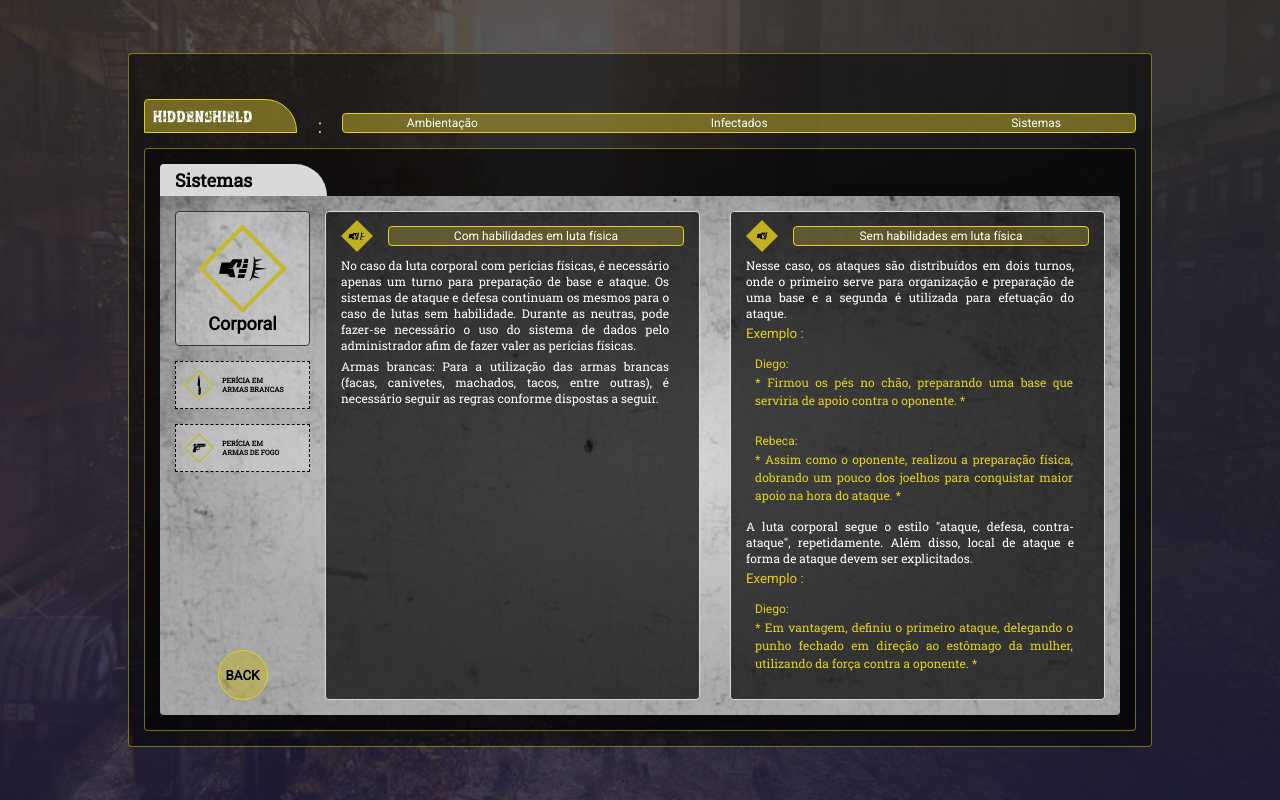
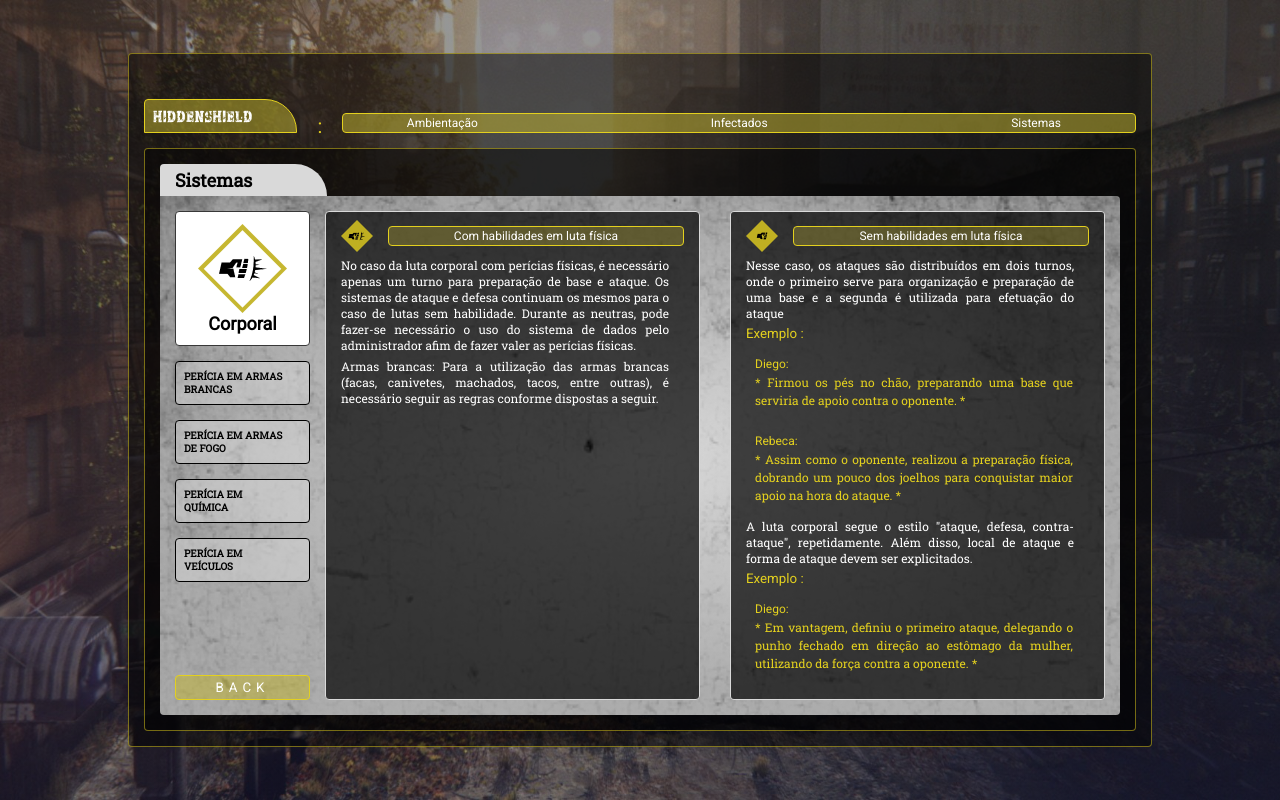
Before and after one commit to joilsonlira/neo_ths, a React (Vite) app: page /sistemas/corporal in a window 1280 px wide. Built offline with nearby package versions, Linux system fonts and the light colour scheme; a web font is replaced by a local one.

Commit message:
BUILD::UPDATE::iniciado a pagina de pericias e ajustes

```diff
--- a/src/components/Btn_back.styled.jsx
+++ b/src/components/Btn_back.styled.jsx
@@ -4,13 +4,14 @@ export const Btn_back = styled.button`
     display: flex;
     align-items: center;
     justify-content: center;
-    width: 50px;
-    height: 50px;
-    padding: .5rem;
+    width: 135px;
+    height: auto;
+    padding: 4px;
     cursor: pointer;
-    border-radius: 100%;
+    border-radius: 4px;
+    border: 1px solid #E3D01E;
+    transition: .1s transform linear;
     background: rgba(198, 183, 49, 0.5);
-    border: 1px solid #E3D01E;
 
     &:hover{
         transform: scale(1.1);
@@ -18,5 +19,8 @@ export const Btn_back = styled.button`
 
     & strong{
         text-transform: uppercase;
+        color: white;
+        font-weight: 500;
+        letter-spacing: 5px;
     }
 `
--- a/src/components/SubCategory.styled.jsx
+++ b/src/components/SubCategory.styled.jsx
@@ -3,27 +3,32 @@ import styled from "styled-components";
 export const Sub_category = styled.div`
     display: flex;
     align-items: center;
-    column-gap: 8px;
+    /* column-gap: 8px; */
     width: 135px;
     height: auto;
     padding: .5rem;
-    border: 1px dashed black;
+    border: 1px solid black;
+    border-radius: 4px;
     background: rgba(217, 217, 217, .5);
     cursor: pointer;
+    transition: .2s all linear;
 
     &:hover{
-        background: #D9D9D9;
-        border: 1px dashed #5c5c5c;
+        background: white;
+        border: 1px solid #5c5c5c;
+        transform: scale(1.1);
+        box-shadow: 0 4px 5px rgb(0, 0, 0, .5);
     }
 
     & img{
+        display: none;
         width: 30px;
         height: auto;
     }
 
     & p{
         text-transform: uppercase;
-        font-size: 7px;
+        font-size: 10px;
         font-weight: bolder;
         text-align: left;
     }
--- a/src/components/System_box.styled.jsx
+++ b/src/components/System_box.styled.jsx
@@ -7,15 +7,16 @@ export const Category_box = styled.article`
     flex-direction: column;
     align-items: center;
     justify-content: center;
-    background: rgba(255, 255, 255, 0.3);
+    background: ${(prop)=>prop.bg_color_category};
+    /* background: rgba(255, 255, 255, 0.3); */
     border: 1px solid #383838;
     border-radius: 4px;
     transition: all .3s linear;
+    cursor: ${(prop)=>prop.cursor};
 
     &:hover{
-        cursor: ${(prop)=>prop.cursor};
-        background: rgba(255, 255, 255, 1);
-        border: 1px solid #696969;
+        background: ${(prop)=>prop.bg_hover_color_category};
+        border: 1px solid ${(prop)=>prop.border_color_category};
     }
 
     & h3{
--- a/src/index.css
+++ b/src/index.css
@@ -15,8 +15,8 @@ body{
   min-width: 100%;
   min-height: 100vh;
   background: linear-gradient(
-    rgba(48, 47, 45, 0.8),
-    rgba(34, 30, 59,.8)),
+    rgba(48, 47, 45, 0.5),
+    rgba(34, 30, 59, 0.5)),
     url(assets/img/fundo.jpg);
   background-position: center;
   background-size: cover;
--- a/src/routes/Category_system.jsx
+++ b/src/routes/Category_system.jsx
@@ -1,4 +1,5 @@
 import React from "react";
+import { Link } from "react-router-dom";
 import { Content_container, Content_title } from "../components/Content.styled";
 import corporal_icon from "../assets/img/corporal_icon.png"
 import com_habilidade from "../assets/img/com_habilidade.png"
@@ -14,7 +15,17 @@ import { Btn_back } from "../components/Btn_back.styled";
 const bg_color = "#D9D9D9"
 
 
+
 const Category_system = (props) => {
+
+
+    const info_sem_habilidade = [
+        {
+            introducao:"Nesse caso, os ataques são distribuídos em dois turnos, onde o primeiro serve para organização e preparação de uma base e a segunda é utilizada para efetuação do ataque",
+            exemplo_1:"Firmou os pés no chão, preparando uma base que serviria de apoio contra o oponente.",
+            exemplo_2:"Assim como o oponente, realizou a preparação física, dobrando um pouco dos joelhos para conquistar maior apoio na hora do ataque."
+        }
+    ]
     return(
         <section className="main_section">
             <Content_title bg_color={bg_color}>
@@ -24,10 +35,12 @@ const Category_system = (props) => {
             <Content_container bg_color={bg_color}>
                 <div className="side_menu">
                     <div className="menu_pericia">
-                        <Category_box className="category_enable" cursor={"default"}>
+                        <Link to={"/sistemas/corporal"}>
+                            <Category_box className="category_enable" cursor={"pointer"} bg_color_category="white" bg_hover_color_category="white" border_color_category="#696969">
                                 <img src={corporal_icon} alt="system icon" />
                                 <h3>corporal</h3>
                             </Category_box>
+                        </Link>
                         <Sub_category>
                             <img src={faca_icon} alt="icone sem prestigio" />
                             <p>Perícia em armas brancas</p>
@@ -37,11 +50,20 @@ const Category_system = (props) => {
                             <img src={weapons_icon} alt="icone sem prestigio" />
                             <p>Perícia em armas de fogo</p>
                         </Sub_category>
+                        <Sub_category>
+                            <img src={weapons_icon} alt="icone sem prestigio" />
+                            <p>Perícia em química</p>
+                        </Sub_category>
+                        <Sub_category>
+                            <img src={weapons_icon} alt="icone sem prestigio" />
+                            <p>Perícia em veículos</p>
+                        </Sub_category>
                     </div>
-
+                    <Link to={"/sistemas"}>
                         <Btn_back>
                             <strong>back</strong>
                         </Btn_back>
+                    </Link>
 
                 </div>
 
@@ -63,16 +85,14 @@ const Category_system = (props) => {
                         <h2>Sem habilidades em luta física</h2>
                     </header>
                     <div className="ability_description">
-                        <p>
-                        Nesse caso, os ataques são distribuídos em dois turnos, onde o primeiro serve para organização e preparação de uma base e a segunda é utilizada para efetuação do ataque.
-                        </p>
+                        <p>{info_sem_habilidade[0].introducao}</p>
                         <div className="exemplo">
                             <small>Exemplo :</small>
                             <p>
-                            <span>Diego:</span> * Firmou os pés no chão, preparando uma base que serviria de apoio contra o oponente. *
+                            <span>Diego:</span> * {info_sem_habilidade[0].exemplo_1} *
                             </p>
                             <p>
-                            <span>Rebeca:</span> * Assim como o oponente, realizou a preparação física, dobrando um pouco dos joelhos para conquistar maior apoio na hora do ataque. *
+                            <span>Rebeca:</span> * {info_sem_habilidade[0].exemplo_2} *
                             </p>
                         </div>
                         <p>
--- a/src/routes/Jobs_system.jsx
+++ b/src/routes/Jobs_system.jsx
@@ -91,7 +91,7 @@ const Jobs = (props) => {
         </Content_title>
 
         <Content_container bg_color={bg_color} direction={'row'}>
-            <Category_box cursor={"default"}>
+            <Category_box cursor={"default"} bg_color_category="white" bg_hover_color_category="white" border_color_category="#696969">
                 <img src={jobs_icon} alt="system icon" />
                 <h3>Profissões</h3>
             </Category_box>
--- a/src/routes/Sistemas.jsx
+++ b/src/routes/Sistemas.jsx
@@ -28,23 +28,23 @@ const Sistemas = (props) => {
             </div>
             <div className="category">
                 <Link to={"/sistemas/corporal"}>
-                    <Category_box cursor={"pointer"}>
+                    <Category_box cursor={"pointer"} bg_color_category="rgba(255, 255, 255, 0.3)" border_color_category="#696969" bg_hover_color_category="white" >
                         <img src={corporal_icon} alt="system icon" />
                         <h3>corporal</h3>
                     </Category_box>
                 </Link>
                 <Link to={"/sistemas/jobs"}>
-                    <Category_box cursor={"pointer"}>
+                    <Category_box cursor={"pointer"} bg_color_category="rgba(255, 255, 255, 0.3)" border_color_category="#696969" bg_hover_color_category="white" >
                         <img src={jobs_icon} alt="system icon" />
                         <h3>Profissões</h3>
                     </Category_box>
                 </Link>
-                <Category_box cursor={"not-allowed"}>
+                <Category_box cursor={"not-allowed"} bg_color_category="rgba(255, 255, 255, 0.3)" border_color_category="black" bg_hover_color_category="rgba(255, 255, 255, 0.3)" >
                     <img src={weapons_icon} alt="system icon" />
                     <h3>Armas</h3>
                     <img src={em_breve} alt="" className="em_breve" />
                 </Category_box>
-                <Category_box cursor={"not-allowed"}>
+                <Category_box cursor={"not-allowed"} bg_color_category="rgba(255, 255, 255, 0.3)" border_color_category="black" bg_hover_color_category="rgba(255, 255, 255, 0.3)" >
                     <img src={loots_icon} alt="system icon" />
                     <h3>Loots</h3>
                     <img src={em_breve} alt="" className="em_breve" />
```
Lines whose indentation alone changed are shown as unchanged.
